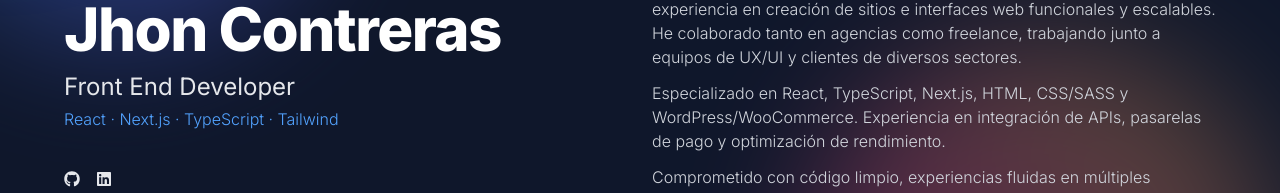
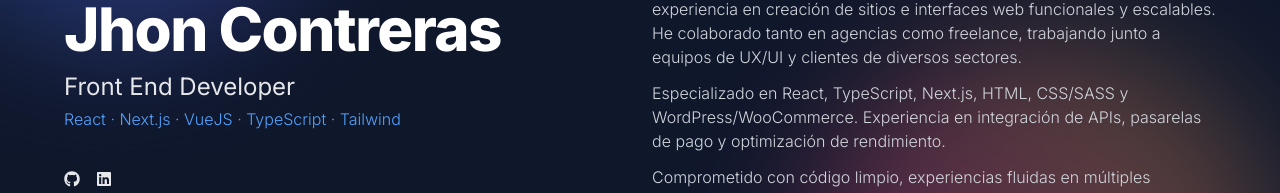
Before and after one commit to Jhon-Contreras/portfolio, a Next.js app: page / in a window 1280 px wide. Shown: the part 283-476 px from the top of the page. Built offline with nearby package versions, Linux system fonts and the light colour scheme.

Commit message:
add VueJS

```diff
--- a/src/pages/index.tsx
+++ b/src/pages/index.tsx
@@ -37,7 +37,7 @@ export default function Home() {
                   <p
                     className={`${inter.className} text-md text-blue-400 font-light mt-1`}
                   >
-                    React · Next.js · TypeScript · Tailwind
+                    React · Next.js · VueJS · TypeScript · Tailwind
                   </p>
                   <div className="mt-10 flex items-center gap-4">
                     <a
```
